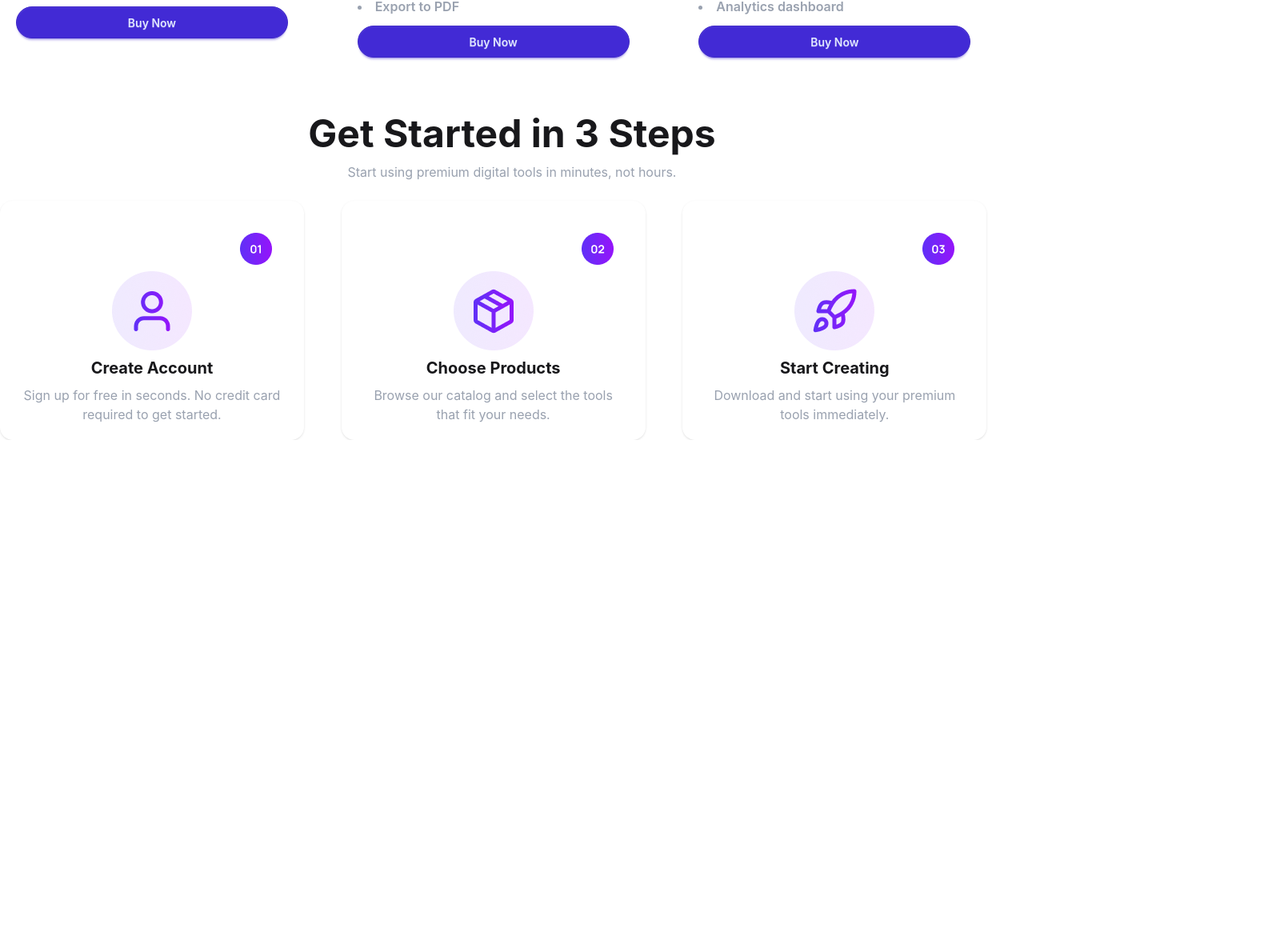
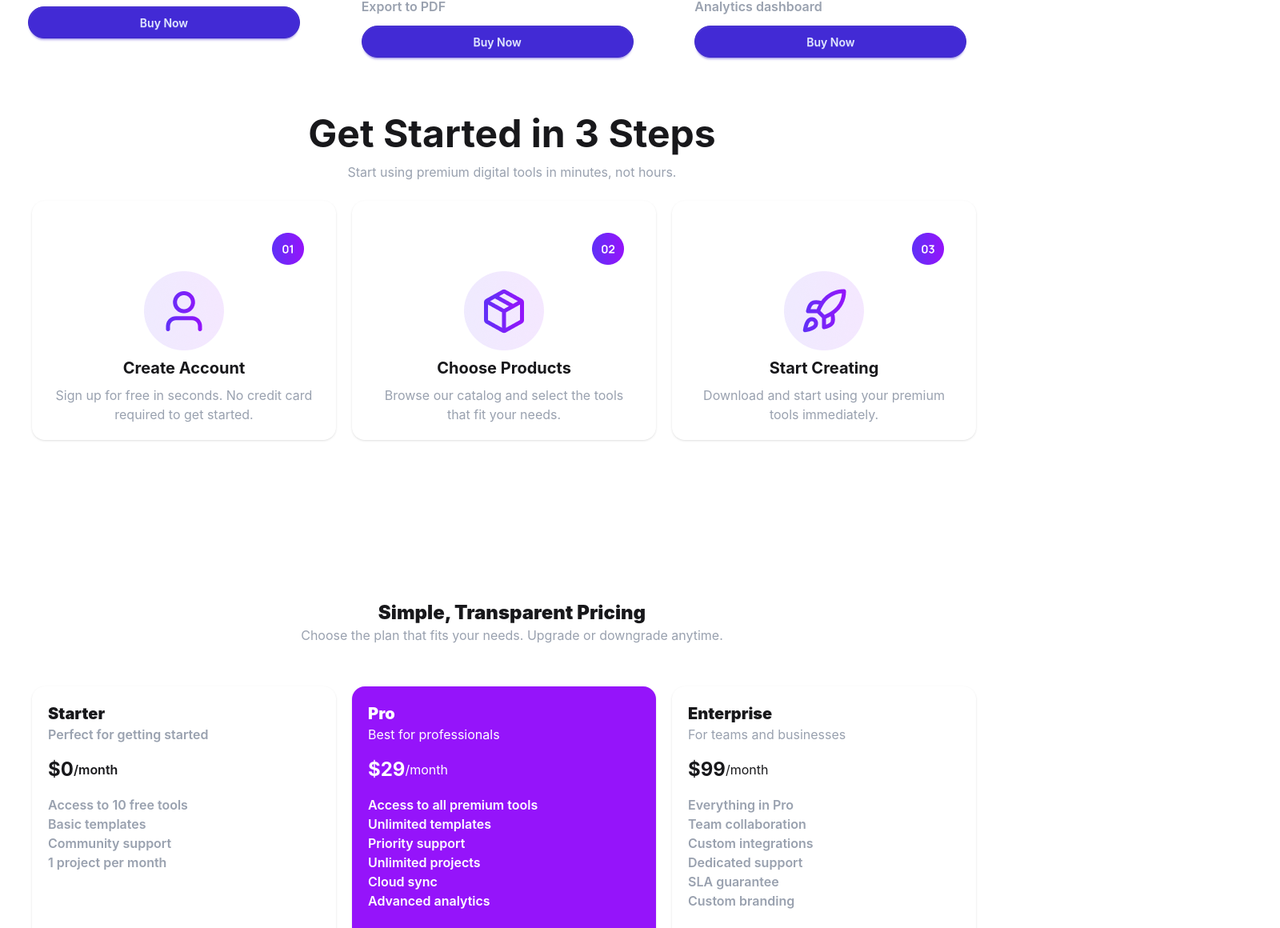
Before and after one commit to parvezpatwaryy/Assignment-six, a React (Vite) app: page / in a window 1280 px wide. Shown: the part 2576-3736 px from the top of the page at 80% size, 1600 px wide, since content can reach past the window. Before the commit the page ends 3126 px from the top, so only its background shows below. Built offline with nearby package versions, Linux system fonts and the light colour scheme.

Commit message:
all banner section conplite

```diff
--- a/src/App.jsx
+++ b/src/App.jsx
@@ -1,6 +1,8 @@
 import './App.css'
 import Baner from './component/Baner'
+import Baners from './component/Baners'
 import Banner from './component/Banner'
+import Bannerers from './component/Bannerers'
 import Main from './component/Main'
 import Modelse from './component/Modelse'
 import NavBar from './component/NavBar'
@@ -31,6 +33,8 @@ function App() {
     </div>
     <Modelse modelPromis={modelPromis}/>
     <Baner/>
+    <Baners/>
+    <Bannerers/>
     </>
   )
 }
--- a/src/component/Baner.jsx
+++ b/src/component/Baner.jsx
@@ -7,25 +7,25 @@ import imgto from "../assets/imgto.png"
 import imhthree from "../assets/imgthree.png"
 const Baner = () => {
   return (
-    <div className='max-w-[1600px] mt-[200px] mx-auto'>
+    <div className='max-w-[1200px] mt-[200px] mx-auto'>
       <div className='w-[1200px] mx-auto text-center mt-3 space-y-3'>
         <h1 className='font-bold text-5xl'>Get Started in 3 Steps</h1>
         <p className='text-gray-400'>Start using premium digital tools in minutes, not hours.</p>
       </div>
       <div className='grid grid-cols-1 md:grid-cols-2 lg:grid-cols-3 mx-auto pt-6'>
-      <div className='max-w-[380px] max-h-[380px] shadow rounded-2xl p-5 text-center space-y-2'>
+      <div className='max-w-[380px] max-h-[380px] shadow rounded-2xl p-5 text-center space-y-2 pt-5'>
         <img className='pl-70 pt-[20px]' src={icon} />
         <img className='block mx-auto' src={group} />
         <h1 className='font-bold text-xl pr-[0px]'>Create Account</h1>
         <p className='text-gray-400'>Sign up for free in seconds. No credit card required to get started.</p>
       </div>
-      <div className='max-w-[380px] max-h-[380px] shadow rounded-2xl p-5 text-center space-y-2'>
+      <div className='max-w-[380px] max-h-[380px] shadow rounded-2xl p-5 text-center space-y-2 pt-5'>
         <img className='pl-70 pt-[20px]' src={iconthree} />
         <img className='block mx-auto' src={imgto} />
         <h1 className='font-bold text-xl pr-[0px]'>Choose Products</h1>
         <p className='text-gray-400'>Browse our catalog and select the tools <br />that fit your needs.</p>
       </div>
-      <div className='max-w-[380px] max-h-[380px] shadow rounded-2xl p-5 text-center space-y-2 '>
+      <div className='max-w-[380px] max-h-[380px] shadow rounded-2xl p-5 text-center space-y-2 pt-5'>
         <img className='pl-70 pt-[20px]' src={iconto} />
         <img className='block mx-auto' src={imhthree} />
         <h1 className='font-bold text-xl'>Start Creating</h1>
--- /dev/null
+++ b/src/component/Baners.jsx
@@ -0,0 +1,77 @@
+import React from 'react';
+
+const Baners = () => {
+  return (
+    <div className='max-w-[1200px] mx-auto mt-[200px] space-y-5'>
+      <div className='text-center'>
+          <h1 className='font-black text-2xl'>Simple, Transparent Pricing</h1>
+          <p className='text-gray-400'>Choose the plan that fits your needs. Upgrade or downgrade anytime.</p>
+        </div>
+      <div className='grid grid-cols-1 md:grid-cols-2 lg:grid-cols-3 pt-8 '>
+
+        <div >
+          <div className='max-w-[380px] rounded-2xl shadow p-5 font-semibold h-[400px]'>
+            <h1 className='font-black text-xl'>Starter</h1>
+            <p className='text-gray-400'>Perfect for getting started</p>
+            <span className='flex my-4 items-center'>
+              <h1 className='font-bold text-2xl'>$0</h1>
+              <p>/month</p>
+            </span>
+            <div className='text-gray-400'>
+              <ol>Access to 10 free tools</ol>
+              <ol>Basic templates</ol>
+              <ol>Community support</ol>
+              <ol>1 project per month</ol>
+            </div>
+            <br />
+            <br />
+            <br />
+            <button className='bg-[#9514FA] rounded-full w-full p-5 text-[#FFFF] font-black text-xl'>Get Started Free</button>
+          </div>
+        </div>
+        <div>
+          <div className='max-w-[380px] max-h-[448px] rounded-2xl shadow p-5 bg-[#9514FA]'>
+            <h1 className='font-black text-xl text-white'>Pro</h1>
+            <p className='text-white'>Best for professionals</p>
+            <span className='flex my-4 items-center'>
+              <h1 className='font-bold text-2xl text-white'>$29</h1>
+              <p className='text-white'>/month</p>
+            </span>
+            <div className='text-white font-semibold'>
+              <ol>Access to all premium tools</ol>
+              <ol>Unlimited templates</ol>
+              <ol>Priority support</ol>
+              <ol>Unlimited projects</ol>
+              <ol>Cloud sync</ol>
+              <ol>Advanced analytics</ol>
+            </div>
+            <br />
+            <button className='bg-[#FFFF] rounded-full w-full p-5 text-[#9514FA] font-black text-xl'>Start Pro Trial</button>
+          </div>
+        </div>
+        <div>
+          <div className='max-w-[380px] max-h-[448px] shadow p-5 rounded-2xl'>
+            <h1 className='font-black text-xl'>Enterprise</h1>
+            <p className='text-gray-400'>For teams and businesses</p>
+            <span className='flex my-4 items-center'>
+              <h1 className='font-bold text-2xl'>$99</h1>
+              <p>/month</p>
+            </span>
+            <div className='text-gray-400 font-semibold'>
+              <ol>Everything in Pro</ol>
+              <ol>Team collaboration</ol>
+              <ol>Custom integrations</ol>
+              <ol>Dedicated support</ol>
+              <ol>SLA guarantee</ol>
+              <ol>Custom branding</ol>
+            </div>
+            <br />
+            <button className='bg-[#9514FA] rounded-full w-full p-5 text-[#FFFF] font-black text-xl'>Contact Sales</button>
+          </div>
+        </div>
+      </div>
+    </div>
+  );
+};
+
+export default Baners;
--- /dev/null
+++ b/src/component/Bannerers.jsx
@@ -0,0 +1,19 @@
+import React from 'react';
+
+const Bannerers = () => {
+  return (
+    <div className='w-[1600px] mt-[100px] h-[487px] mx-auto bg-[#4F39F6]' >
+      <div className='text-center pt-[150px] space-y-5'>
+        <h1 className='font-bold text-5xl text-[#FFFF]'>Ready to Transform Your Workflow?</h1>
+        <p className='font-semibold text-gray-300'>Join thousands of professionals who are already using Digitools to work smarter <br />Start your free trial today.</p>
+        <div className='flex gap-3 pl-[670px]'>
+          <button className='bg-[#FFFF] rounded-full p-3'>Explore Products</button>
+          <button className='text-[#FFFF] rounded-full border p-3'>View Pricing</button>
+        </div>
+        <p className='font-semibold text-gray-300'>14-day free trial • No credit card required • Cancel anytime</p>
+      </div>
+    </div>
+  );
+};
+
+export default Bannerers;
--- a/src/component/Modelse.jsx
+++ b/src/component/Modelse.jsx
@@ -3,7 +3,7 @@ const Modelse = ({ modelPromis }) => {
   const models = use(modelPromis)
   console.log(models)
   return (
-    <div className='grid grid-cols-1 md:grid-cols-2 lg:grid-cols-3 max-w-[1600px] h-auto mx-auto'>
+    <div className='grid grid-cols-1 md:grid-cols-2 lg:grid-cols-3 max-w-[1250px] h-auto mx-auto'>
       {
         models.map(model => (
           <div key={model.id} className=''>
@@ -16,9 +16,9 @@ const Modelse = ({ modelPromis }) => {
                 <h1 className='font-bold text-2xl'>${model.price}</h1>
                 <p>/Mo</p>
               </span>
-              <li className='font-semibold text-gray-400'>{model.period}</li>
-              <li className='font-semibold text-gray-400'>{model.tag}</li>
-              <li className='font-semibold text-gray-400'>{model.tagType}</li>
+              <p className='font-semibold text-gray-400'>{model.period}</p>
+              <p className='font-semibold text-gray-400'>{model.tag}</p>
+              <p className='font-semibold text-gray-400'>{model.tagType}</p>
               <button className='btn btn-primary w-full rounded-full'>Buy Now</button>
             </div>
           </div>
```
